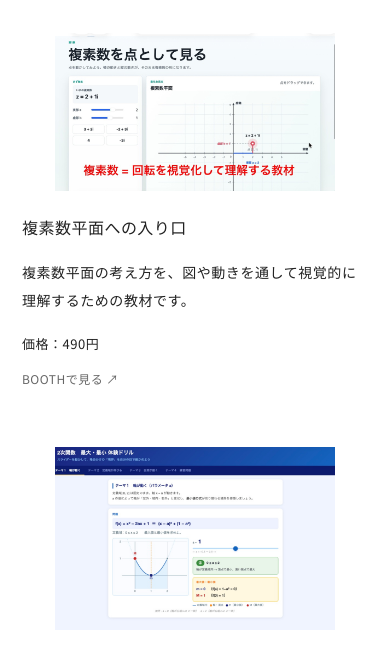
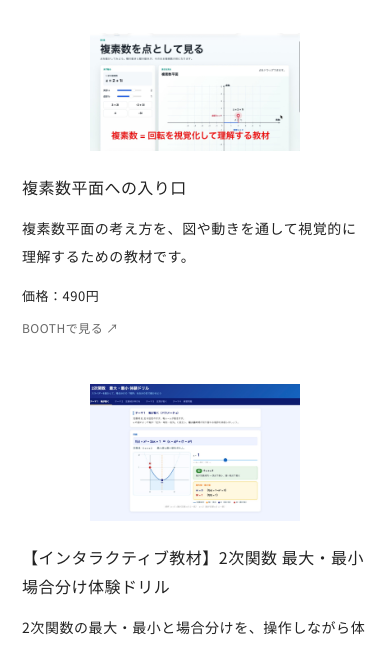
Before and after one commit to sakurak02/some-clouds, a website: page books/index.html in a window 390 px wide. Shown: the part 199-844 px from the top of the page. Drawn offline with Linux system fonts and the light colour scheme.

Commit message:
デザイン変更

```diff
--- a/books/index.html
+++ b/books/index.html
@@ -19,13 +19,13 @@ body{font-family:"Noto Sans JP","Hiragino Kaku Gothic ProN","Yu Gothic",Arial,sa
 .content{width:min(720px,100%);margin:auto;padding:86px 0 100px}
 h1{margin:0;font-family:Georgia,"Times New Roman",serif;font-size:clamp(30px,3vw,40px);font-weight:400;letter-spacing:.03em}
 .books-intro{margin:24px 0 0;font-size:15px;line-height:2;letter-spacing:.04em}
-.books-list{display:grid;gap:72px;margin-top:48px}
-.book{display:grid;grid-template-columns:240px minmax(0,1fr);gap:36px;align-items:start}
+.books-list{display:grid;gap:56px;margin-top:48px}
+.book{display:grid;grid-template-columns:210px minmax(0,1fr);gap:36px;align-items:start}
 .book-cover{display:block;width:100%;height:auto}
 .book-title{margin:0;font-size:18px;font-weight:400;line-height:1.8;letter-spacing:.03em;overflow-wrap:anywhere}
-.book-description{margin:16px 0 0;font-size:14px;line-height:2;letter-spacing:.04em}
-.book-price{margin:18px 0 0;font-size:13px;line-height:1.8;letter-spacing:.04em}
-.book-link{display:inline-block;margin-top:12px;color:#666;font-size:12px;line-height:2;letter-spacing:.04em;text-decoration:none}
+.book-description{margin:12px 0 0;font-size:14px;line-height:2;letter-spacing:.04em}
+.book-price{margin:14px 0 0;font-size:13px;line-height:1.8;letter-spacing:.04em}
+.book-link{display:inline-block;margin-top:8px;color:#666;font-size:12px;line-height:2;letter-spacing:.04em;text-decoration:none}
 .book-link:hover,.book-link:focus-visible{color:#202020;text-decoration:underline;text-underline-offset:4px}
 .footer{margin-top:auto;text-align:center;font-family:Georgia,"Times New Roman",serif;font-size:10px;letter-spacing:.06em}
 .footer-tagline,.footer-meet,.footer-social,.footer-name,.footer-project{display:block;white-space:nowrap}
@@ -42,9 +42,9 @@ h1{margin:0;font-family:Georgia,"Times New Roman",serif;font-size:clamp(30px,3vw
   .brand{font-size:16px}
   .content{padding:58px 0 72px}
   .books-intro{margin-top:20px;font-size:14px;line-height:1.95}
-  .books-list{margin-top:36px;gap:56px}
+  .books-list{margin-top:36px;gap:44px}
   .book{grid-template-columns:minmax(0,1fr);gap:22px}
-  .book-cover{width:min(280px,100%);margin-inline:auto}
+  .book-cover{width:min(210px,100%);margin-inline:auto}
   .book-title{font-size:16px}
 }
 </style>
```
